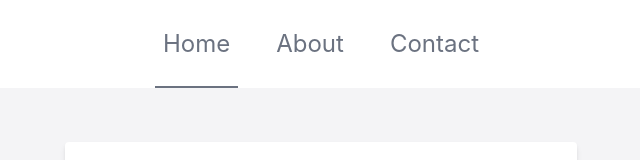
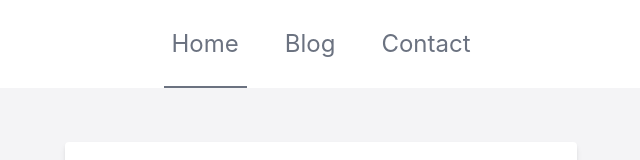
Before and after one commit to Infvyr/React-Todo, a React (Create React App) app: page / in a window 1280 px wide. Shown: the top 160 px of the page, without its empty margins (319-959 px from the left). Built offline with nearby package versions, Linux system fonts and the light colour scheme.

Commit message:
feature: blog page

```diff
--- a/src/Root.jsx
+++ b/src/Root.jsx
@@ -7,7 +7,7 @@ import {
 
 import NavigationBar from './components/NavigationBar';
 import App from './App';
-import { About as AboutPage } from './pages/About';
+import { Blog as BlogPage } from './pages/Blog';
 import { Contact as ContactPage } from './pages/Contact';
 
 import './reset.css';
@@ -16,7 +16,7 @@ import './index.css';
 const Root = () => {
 	const routes = [
 		{ path: '/', name: 'Home', component: App, exact: true },
-		{ path: '/about', name: 'About', component: AboutPage, exact: true },
+		{ path: '/blog', name: 'Blog', component: BlogPage, exact: true },
 		{ path: '/contact', name: 'Contact', component: ContactPage, exact: true },
 	];
 
--- a/src/components/NavigationBar.jsx
+++ b/src/components/NavigationBar.jsx
@@ -10,8 +10,8 @@ const NavigationBar = () => {
 					</NavLink>
 				</li>
 				<li>
-					<NavLink to="/about" activeClassName="active">
-						About
+					<NavLink to="/blog" activeClassName="active">
+						Blog
 					</NavLink>
 				</li>
 				<li>
--- a/src/pages/About.jsx
+++ b/src/pages/Blog.jsx
@@ -1,6 +1,6 @@
 import Reddit from "../components/Reddit";
 
-export const About = () => {
+export const Blog = () => {
     return (
         <div className="container">
             <Reddit />
```
